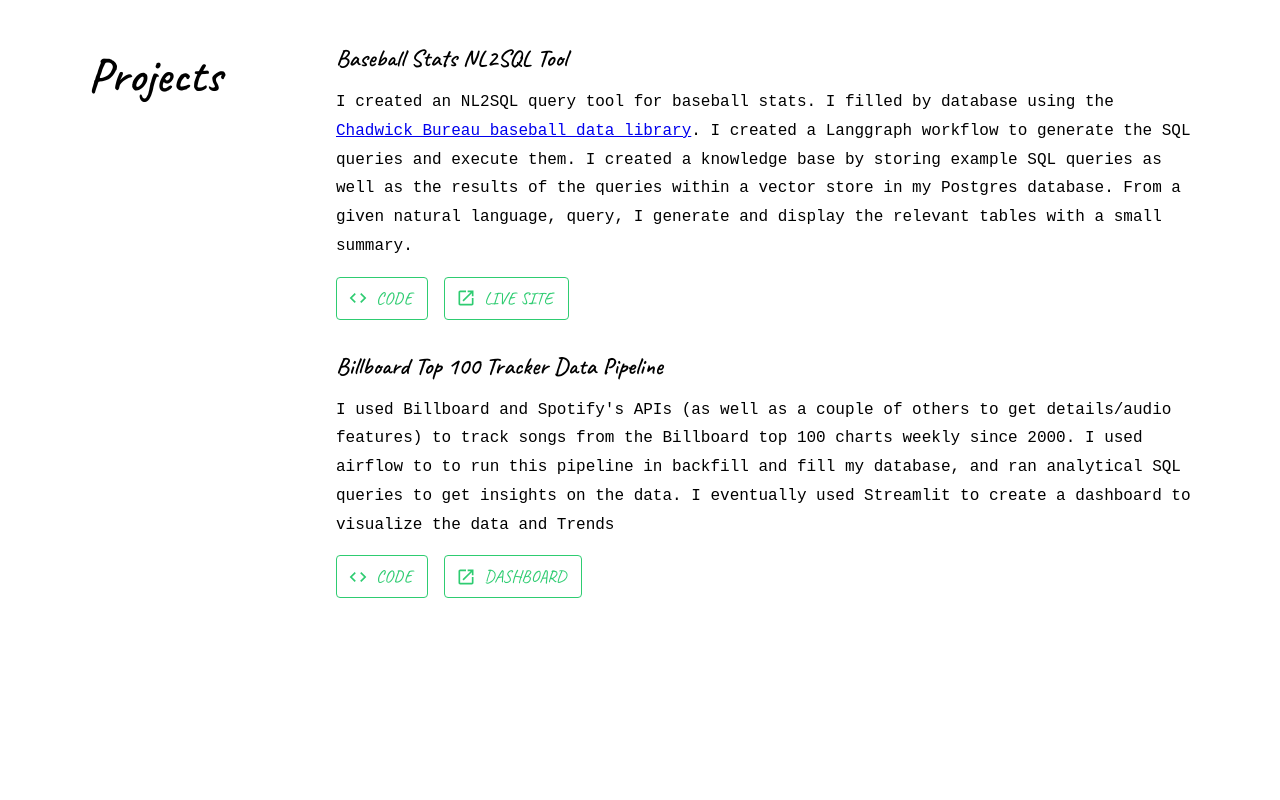
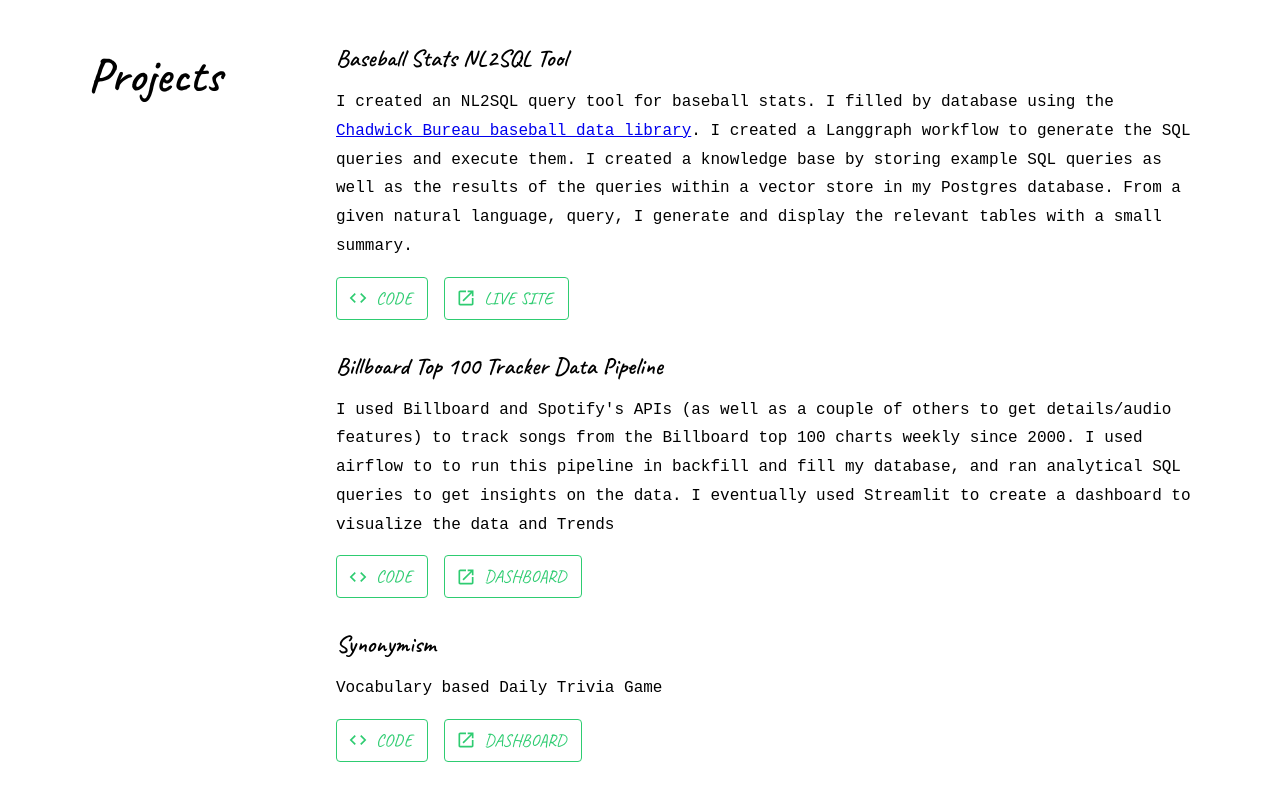
Before and after one commit to smwiley14/portfolio, a React (Create React App) app: page / in a window 1280 px wide. Shown: the part 784-1584 px from the top of the page. Before the commit the page ends 1430 px from the top, so only its background shows below. Built offline with nearby package versions, Linux system fonts and the light colour scheme.

Commit message:
add vocab game to list

```diff
--- a/src/components/Projects.tsx
+++ b/src/components/Projects.tsx
@@ -11,6 +11,7 @@
     url: string;
     type: 'code' | 'site';
   }[];
+  tech: string[];
 }
 
 const projects: Project[] = [
@@ -24,9 +25,10 @@
         within a vector store in my Postgres database.
         From a given natural language, query, I generate and display the relevant tables with a small summary.
         `,
+    tech: ['Python', 'React.js', 'Langchain', 'Langgraph', 'PostgreSQL', 'Docker Compose', 'Agentic Frameworks'],
     urls: [
       { title: 'Code', url: 'https://github.com/smwiley14/Baseball-stats-query-tool', type: 'code' },
-      { title: 'Live Site', url: '/baseball', type: 'site' },
+      { title: 'Live Site', url: 'batgpt.samwiley-stuff.com', type: 'site' },
     ],
   },
   {
@@ -37,11 +39,23 @@
       I used airflow to to run this pipeline in backfill and fill my database,
       and ran analytical SQL queries to get insights on the data.
       I eventually used Streamlit to create a dashboard to visualize the data and Trends`,
+    tech: ['Python', 'Airflow', 'Streamlit', 'Data Pipelines', 'PostgreSQL'],
     urls: [
-      { title: 'Code', url: 'https://github.com/smwiley14/Billboard-charts-analysis', type: 'code' },
+      { title: 'Code', url: 'https://github.com/smwiley14/Syonym-game', type: 'code' },
       { title: 'Dashboard', url: '/billboard-dashboard', type: 'site' },
     ],
   },
+  {
+    title: 'Synonymism',
+    description:
+      'Vocabulary based Daily Trivia Game',
+    tech: ['Python', 'Neo4j', 'Graph Dabtabases', 'React.js', 'Docker Compose', 'Airflow', 'Streamlit'],
+    urls: [
+      { title: 'Code', url: 'https://github.com/smwiley14/Billboard-charts-analysis', type: 'code' },
+      { title: 'Dashboard', url: 'synonynis,.samwiley-stuff.com', type: 'site' },
+    ],
+
+  }
 ];
 
 const ProjectSection = () => {
```
